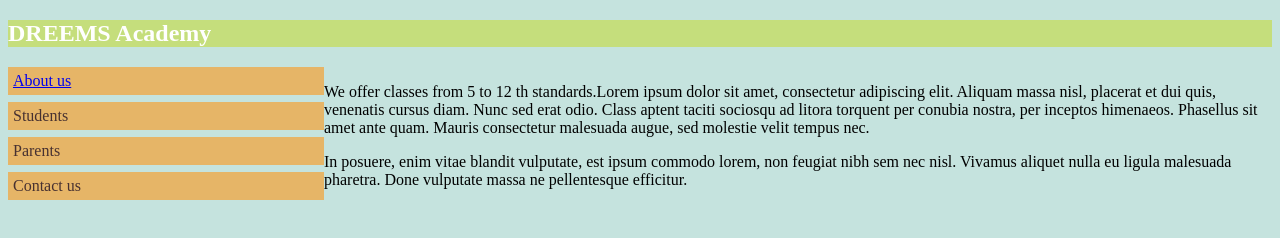
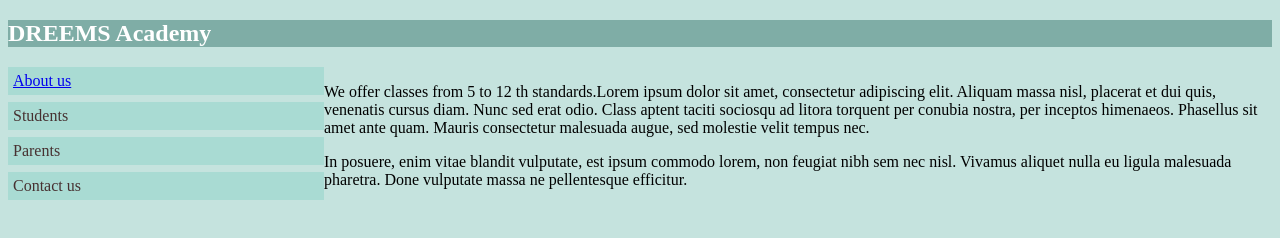
Before and after one commit to LarryCol/pwa_dreems, a website: page index.html in a window 1280 px wide. Drawn offline with Linux system fonts and the light colour scheme.

Commit message:
change of background colours for main page

```diff
--- a/index.html
+++ b/index.html
@@ -22,7 +22,7 @@
 			box-sizing: border-box;
 		}
 		.header{
-			background-color: #c5de7c; /*RGB - 197, 222, 124*/
+			background-color: #7fada6; /*RGB - 127, 173, 166*/
 			color: #ffffff;
 		}
 		.menu {
@@ -41,7 +41,7 @@
 		.menu li {
 			padding: 5px;
 			margin-bottom: 7px;
-			background-color: #e6b567; /*RGB - 230, 181, 103*/
+			background-color: #a9dbd3; /*RGB - 169, 219, 211*/
 			color: #473131;
 		}
 		.menu li:hover {
```
